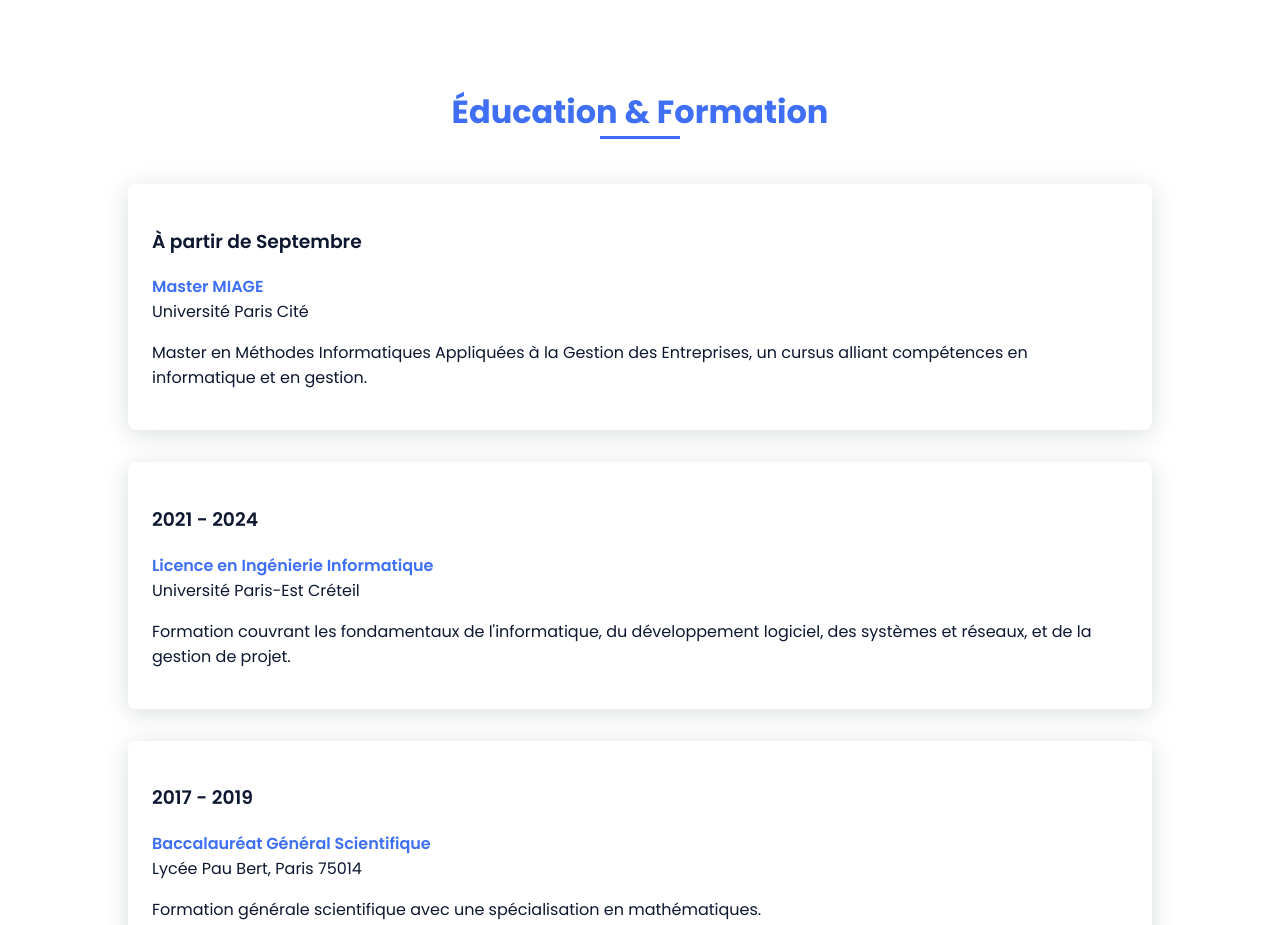
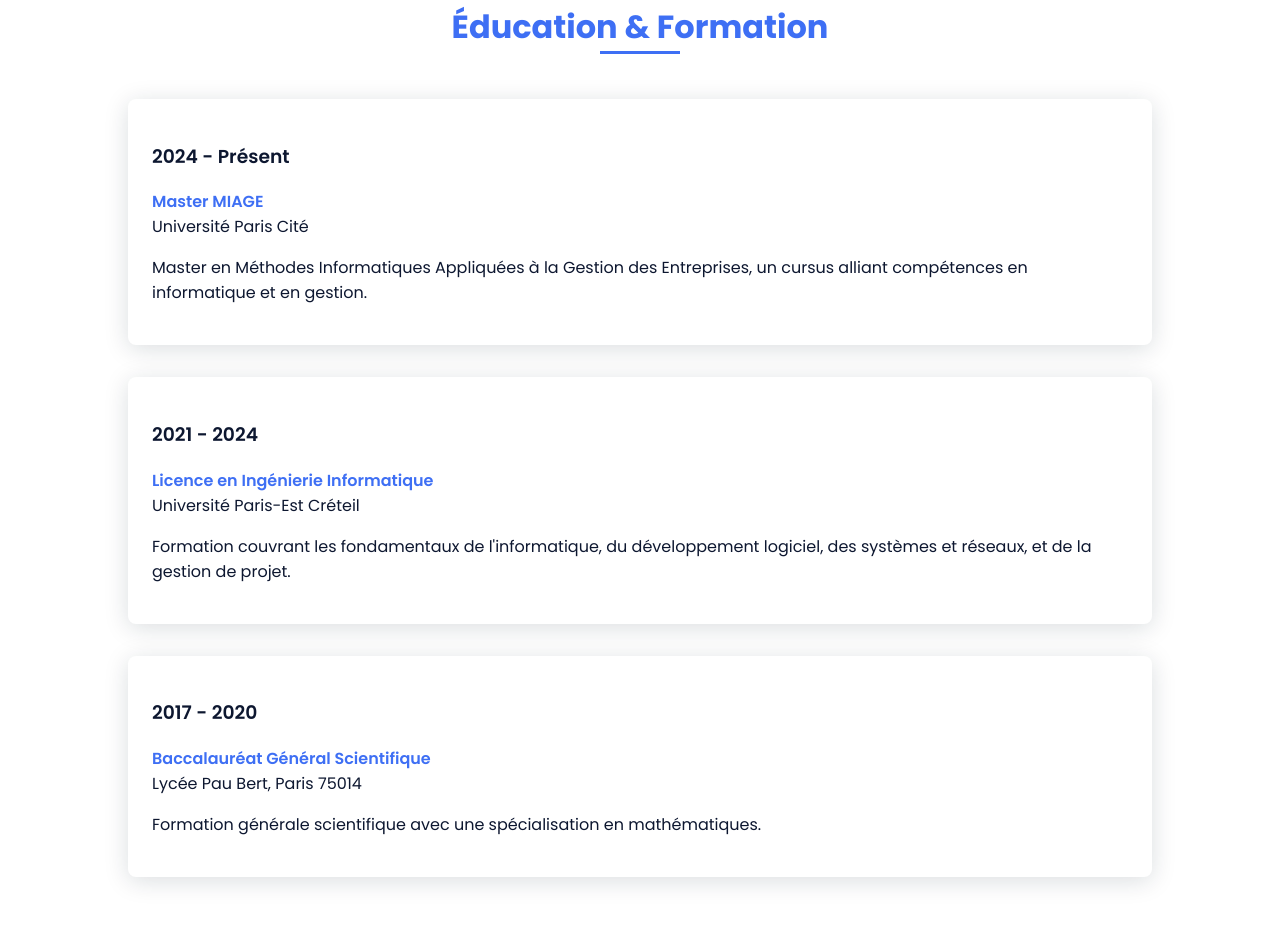
Before and after one commit to nassimug/portfolio, a plain HTML site: page index.html in a window 1280 px wide. Shown: the part 1388-2313 px from the top of the page. Drawn offline with nearby package versions, Linux system fonts and the light colour scheme.

Commit message:
index.html

```diff
--- a/index.html
+++ b/index.html
@@ -41,7 +41,7 @@
             <!--===== HOME =====-->
             <section class="home bd-grid" id="home">
                 <div class="home__data">
-                    <h1 class="home__title">Bonjour,Je suis <span class="home__title-color">Nassim</span><br> Je cherche une <br> alternance dès <br> septembre en dévelo-<br>ppement web et sécurité réseau </h1>
+                    <h1 class="home__title">Bonjour,<br>Je suis <span class="home__title-color">Nassim</span><br> Étudiant en Master 1 <br>MIAGE </h1>
 
                     <a href="mailto:nassimmadi2001@gmail.com" class="button">Contactez-moi</a>
 
@@ -87,7 +87,7 @@
     <div class="education__container bd-grid">
         <!-- Master MIAGE -->
         <div class="education__item">
-            <h3 class="education__year">À partir de Septembre</h3>
+            <h3 class="education__year">2024 - Présent</h3>
             <span class="education__university">Master MIAGE</span>
             <div class="education__details">
                 <p>Université Paris Cité</p>
@@ -107,7 +107,7 @@
 
         <!-- Baccalauréat Général Scientifique -->
         <div class="education__item">
-            <h3 class="education__year">2017 - 2019</h3>
+            <h3 class="education__year">2017 - 2020</h3>
             <span class="education__university">Baccalauréat Général Scientifique</span>
             <div class="education__details">
                 <p>Lycée Pau Bert, Paris 75014</p>
```
